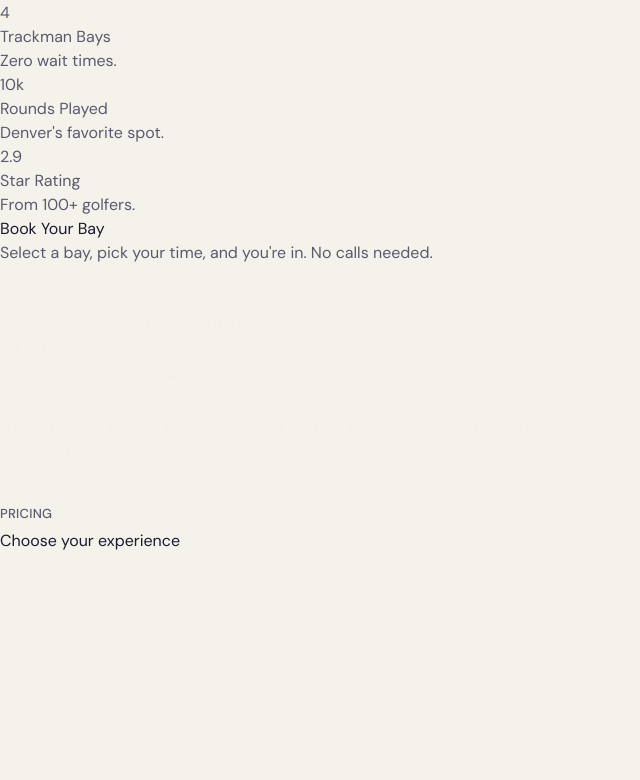
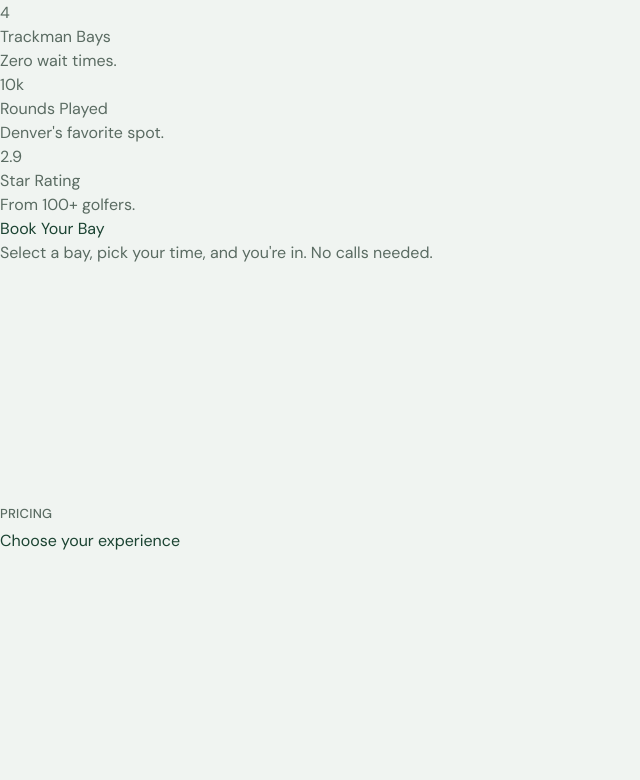
Before and after one commit to mitchelldschafer/SwingBay-Golf-Landing, a React (Vite) app: page / in a window 1280 px wide. Shown: the part 3181-3961 px from the top of the page, without its empty margins (0-640 px from the left). Built offline with nearby package versions, Linux system fonts and the light colour scheme.

Commit message:
Switch to green color scheme and fix booking widget animation

```diff
--- a/src/components/BookingWidget.jsx
+++ b/src/components/BookingWidget.jsx
@@ -38,26 +38,28 @@
 
   useEffect(() => {
     const ctx = gsap.context(() => {
-      // Reveal widget
-      gsap.from(widgetRef.current, {
-        y: 40,
-        opacity: 0,
-        duration: 0.6,
-        ease: "power2.out",
+      const tl = gsap.timeline({
         scrollTrigger: {
           trigger: widgetRef.current,
           start: "top 84%"
         }
       });
-      // Stagger in elements initially
-      gsap.from(".bw-el", {
+
+      // Reveal widget
+      tl.from(widgetRef.current, {
+        y: 40,
+        opacity: 0,
+        duration: 0.6,
+        ease: "power2.out"
+      })
+      // Stagger in elements
+      .from(".bw-el", {
         y: 15,
         opacity: 0,
         duration: 0.5,
         stagger: 0.05,
-        ease: "power2.out",
-        delay: 0.2
-      });
+        ease: "power2.out"
+      }, "-=0.3");
     }, widgetRef);
     return () => ctx.revert();
   }, []);
--- a/src/index.css
+++ b/src/index.css
@@ -3,19 +3,19 @@
 @tailwind utilities;
 
 :root {
-  --background: #F5F2EB;
+  --background: #F0F4F1;
   --surface: #FFFFFF;
-  --primary: #1A1A2E;
-  --primary-light: #2D2D5E;
-  --accent: #FF6B35;
-  --accent-hover: #E55A28;
-  --dark: #0F0F1E;
+  --primary: #1B4332;
+  --primary-light: #2D6A4F;
+  --accent: #52B788;
+  --accent-hover: #40916C;
+  --dark: #081C15;
 
-  --text-heading: #1A1A2E;
-  --text-body: #5A5A6E;
+  --text-heading: #1B4332;
+  --text-body: #5A6B62;
   --text-light: #FFFFFF;
-  --text-muted: #8A8A9E;
-  --border: #E0DDD5;
+  --text-muted: #8A9B92;
+  --border: #D5DDD8;
 
   --heading-font: "DM Sans", sans-serif;
   --body-font: "DM Sans", sans-serif;
```
Also changed, not shown: 1 other file (tests, documents, lock files or other folders).
